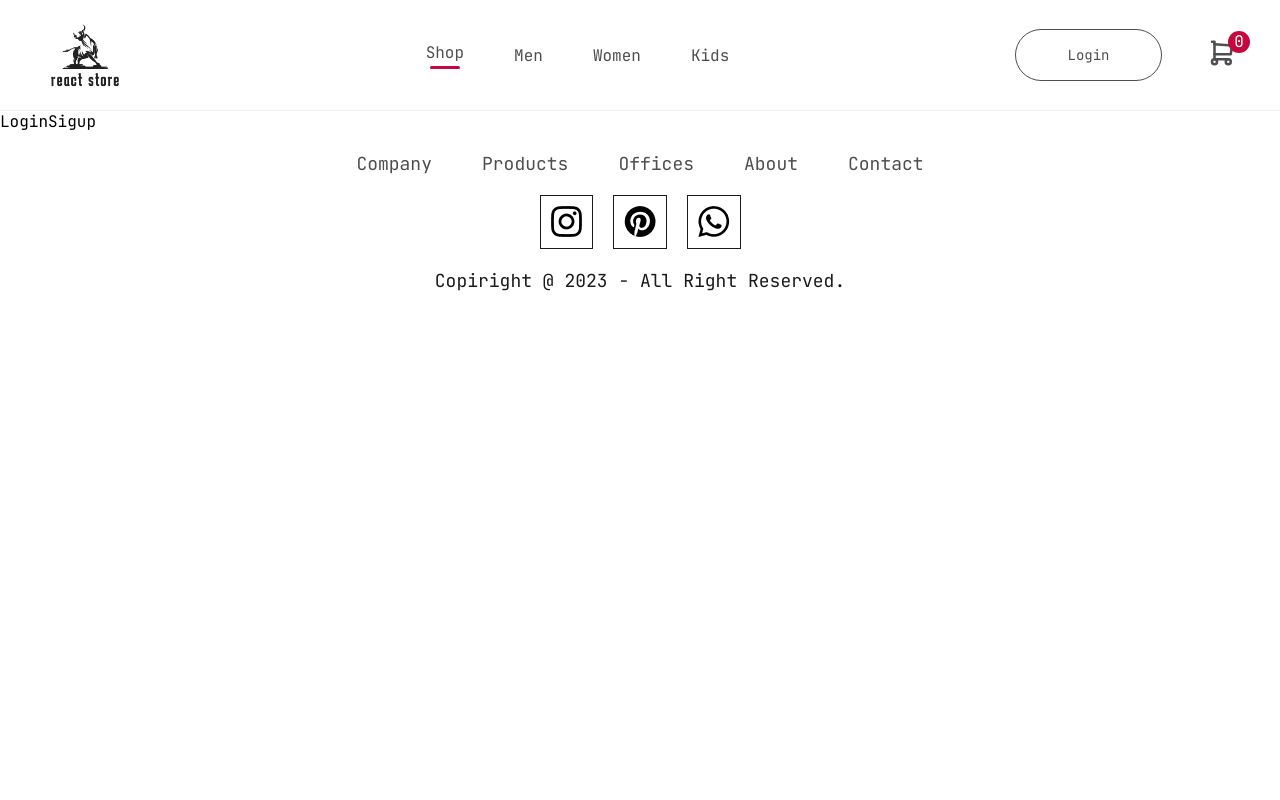
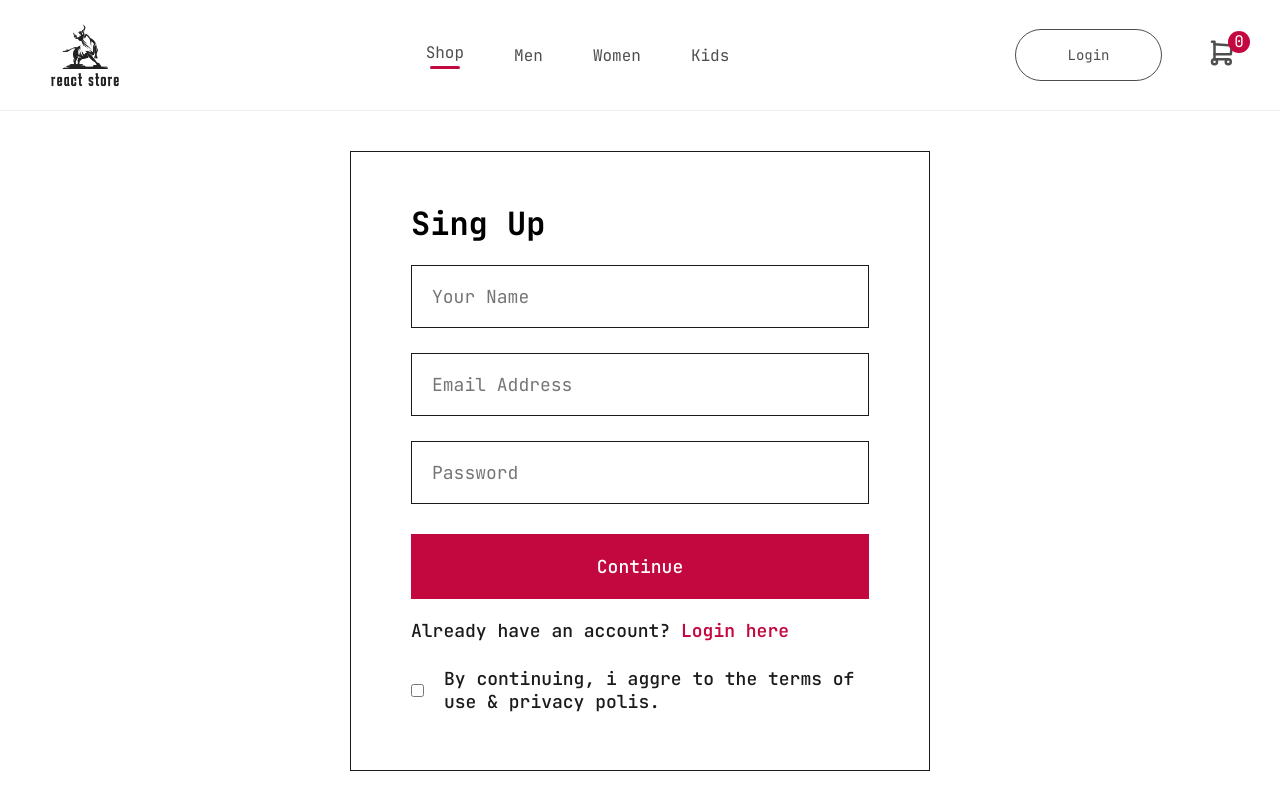
Before and after one commit to kixxpy/reactStore_e-commerce, a React (Create React App) app: page /login in a window 1280 px wide. Shown: the top 800 px of the page. Built offline with nearby package versions, Linux system fonts and the light colour scheme.

Commit message:
add loginsiup

```diff
--- a/src/components/Footer/Footer.module.css
+++ b/src/components/Footer/Footer.module.css
@@ -13,7 +13,6 @@
 	color: var(--grey);
 	font-size: 18px;
 	transition: all 0.2s ease-in-out;
-
 }
 .link li {
 	cursor: pointer;
--- a/src/pages/LoginSigup.jsx
+++ b/src/pages/LoginSigup.jsx
@@ -1,7 +1,24 @@
-import React from 'react'
-
+import React from 'react';
+import styles from './css/LoginSigup.module.css';
 export const LoginSigup = () => {
 	return (
-		<div>LoginSigup</div>
-	)
-}
+		<div className={styles.loginsgiup}>
+			<div className={styles.container}>
+				<h1>Sing Up</h1>
+				<div className={styles.fields}>
+					<input type="text" placeholder="Your Name" />
+					<input type="email" placeholder="Email Address" />
+					<input type="password" placeholder="Password" />
+				</div>
+				<button>Continue</button>
+				<p className={styles.login}>
+					Already have an account? <span>Login here</span>
+				</p>
+				<div className={styles.agree}>
+					<input type="checkbox" name="" id="" />
+					<p>By continuing, i aggre to the terms of use & privacy polis.</p>
+				</div>
+			</div>
+		</div>
+	);
+};
--- /dev/null
+++ b/src/pages/css/LoginSigup.module.css
@@ -0,0 +1,67 @@
+.loginsgiup {
+	width: 100%;
+	background: var(--white);
+	padding: 40px 0;
+}
+.container {
+	width: 580px;
+	height: 620px;
+	margin: auto;
+	background: var(--white);
+	padding: 30px 60px;
+	border: 1px solid var(--black);
+}
+.container h1 {
+	margin: 20px 0;
+}
+.fields {
+	display: flex;
+	flex-direction: column;
+	gap: 25px;
+	margin-top: 20px;
+}
+.fields input {
+	height: 63px;
+	width: 100%;
+	padding-left: 20px;
+	border: 1px solid var(--black);
+	color: var(--grey);
+	font-size: 18px;
+	outline: none;
+}
+.container button {
+	width: 100%;
+	margin-top: 30px;
+	height: 65px;
+	color: var(--white);
+	background: var(--red);
+	border: none;
+	outline: none;
+	font-size: 18px;
+	font-weight: 500;
+	cursor: pointer;
+	transition: all 0.2s ease-in-out;
+}
+.container button:hover {
+	background: var(--red-hover);
+	font-size: 17.5px;
+}
+.login {
+	margin-top: 20px;
+	color: var(--black);
+	font-size: 18px;
+	font-weight: 500;
+}
+.login span {
+	font-weight: 600;
+	color: var(--red);
+}
+.agree {
+	display: flex;
+	align-items: center;
+	margin-top: 25px;
+	gap: 20px;
+	color: var(--black);
+	font-size: 18px;
+	font-weight: 500;
+}
```
